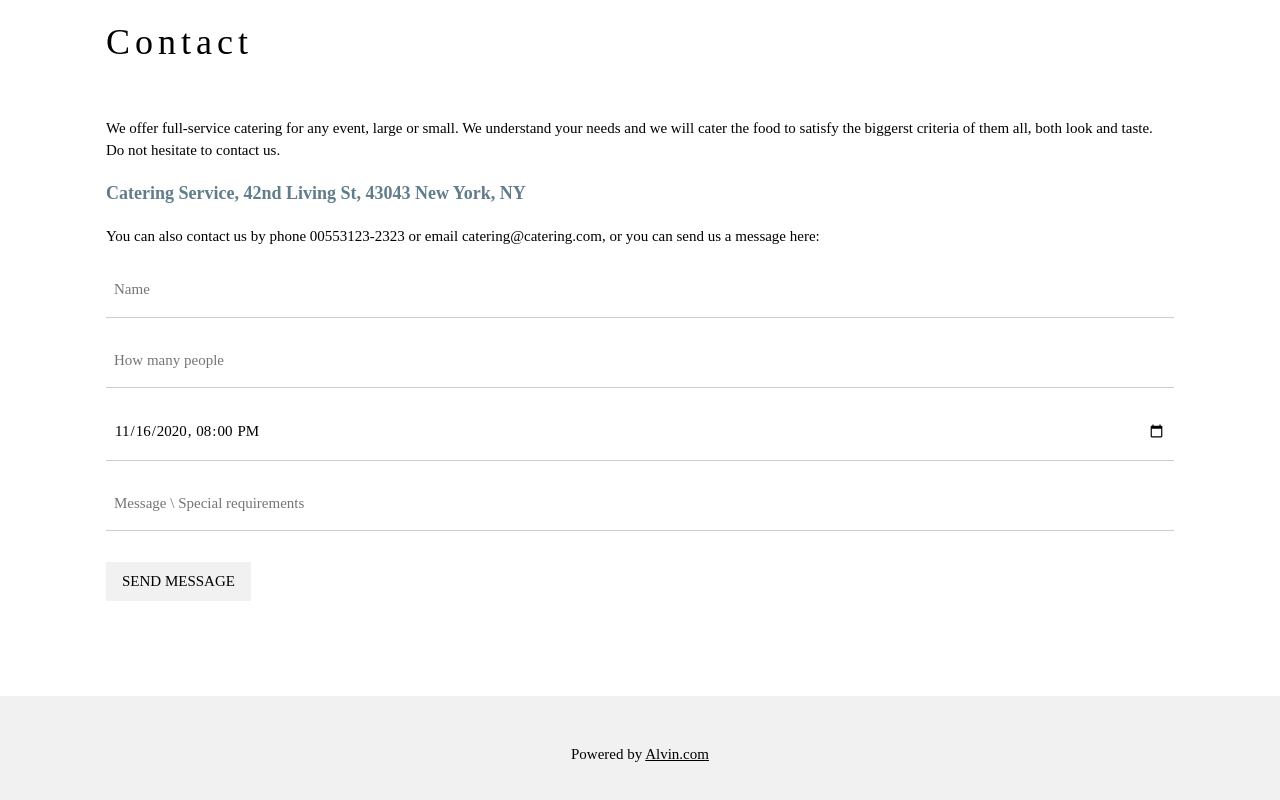
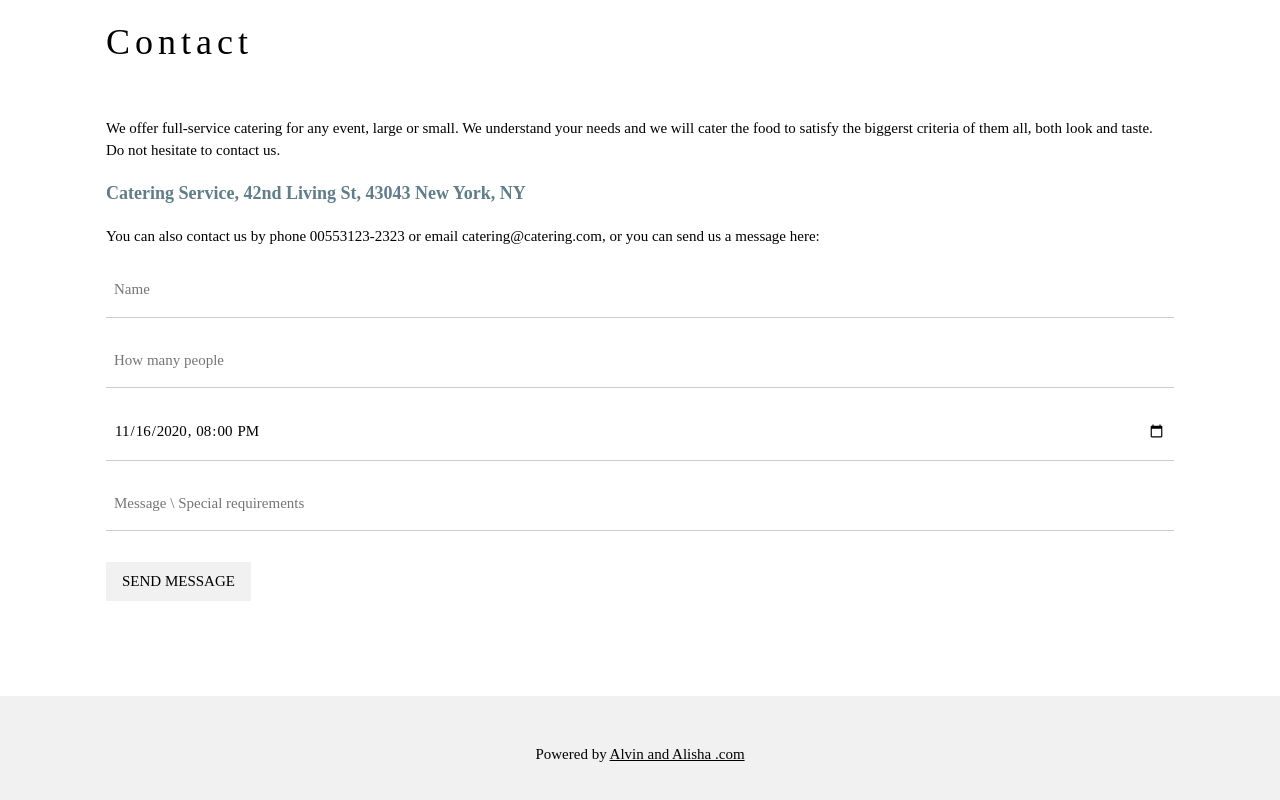
Before and after one commit to Alvin4007/Fastfood-catering, a plain HTML site: page index.html in a window 1280 px wide. Shown: the part 2465-3265 px from the top of the page. Drawn offline with nearby package versions, Linux system fonts and the light colour scheme.

Commit message:
Update index.html

```diff
--- a/index.html
+++ b/index.html
@@ -101,7 +101,7 @@ h1, h2, h3, h4, h5, h6 {
 
 <!-- Footer -->
 <footer class="w3-center w3-light-grey w3-padding-32">
-  <p>Powered by <a href="https://www.w3schools.com/w3css/default.asp" title="W3.CSS" target="_blank" class="w3-hover-text-green">Alvin.com</a></p>
+  <p>Powered by <a href="https://www.w3schools.com/w3css/default.asp" title="W3.CSS" target="_blank" class="w3-hover-text-green">Alvin and Alisha .com</a></p>
 </footer>
 
 </body>
```
